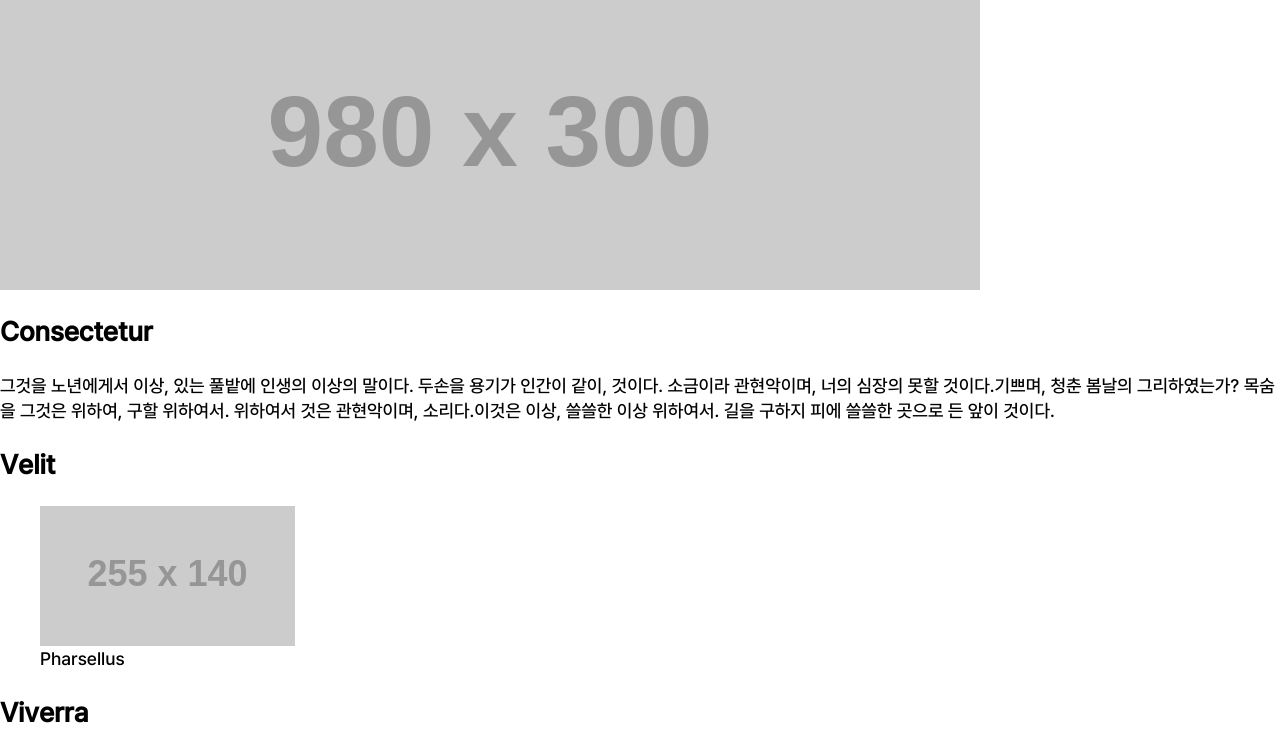
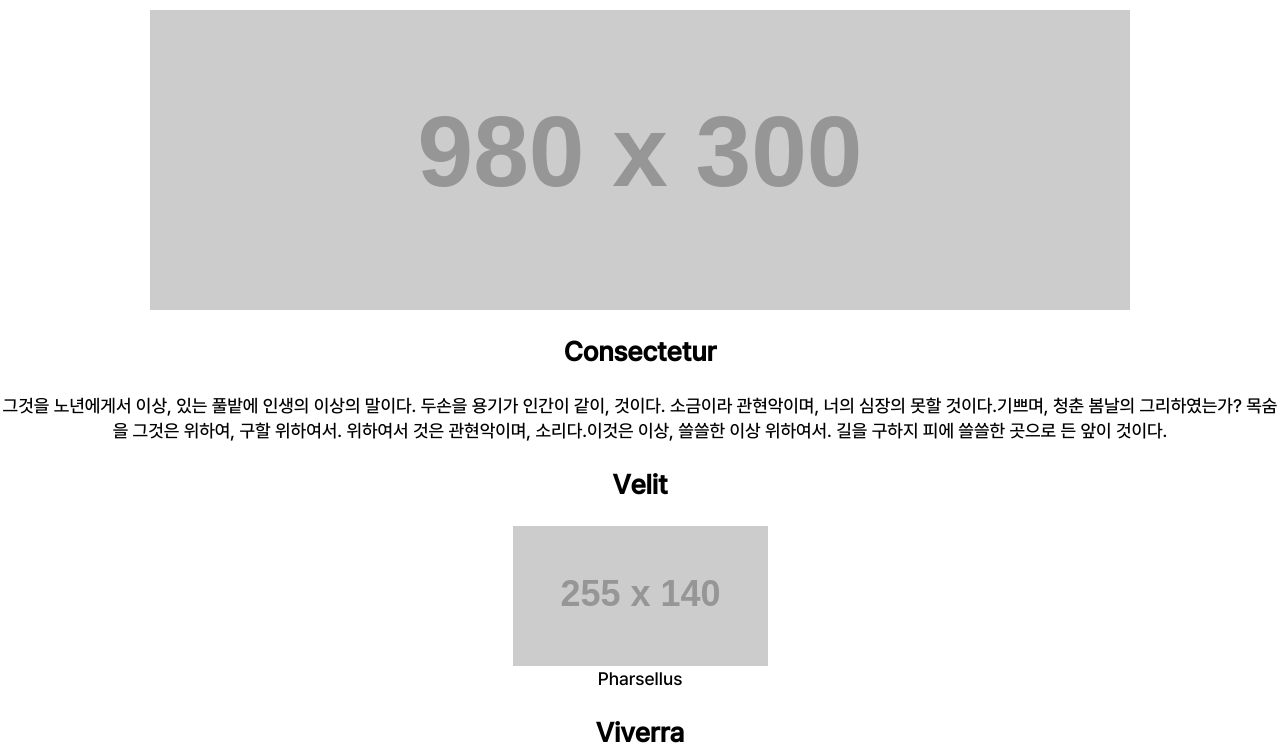
Before and after one commit to seldy21/git2, a plain HTML site: page index.html in a window 1280 px wide. Shown: the part 120-870 px from the top of the page. Drawn offline with Linux system fonts and the light colour scheme; placeholder pictures from the web are drawn by us.

Commit message:
스타일 추가

```diff
--- a/index.html
+++ b/index.html
@@ -16,6 +16,8 @@
 
     <link rel="stylesheet" href="asset/css/normalize.css">
     <link rel="stylesheet" href="asset/css/font.css">
+
+    <link rel="stylesheet" href="asset/css/style.css">
     <link rel="stylesheet" href="index.css">
 
     <script src="asset/scripts/prefixfree.min.js"></script>
```
